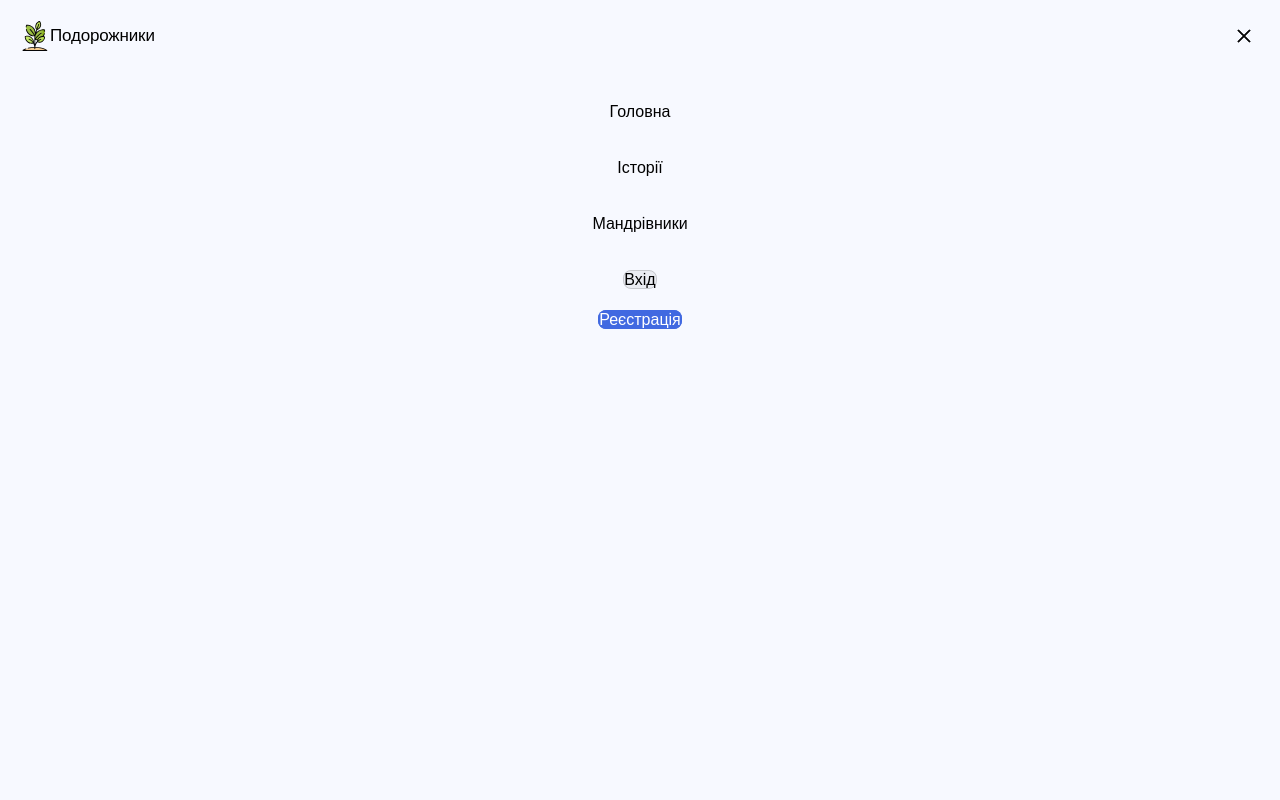
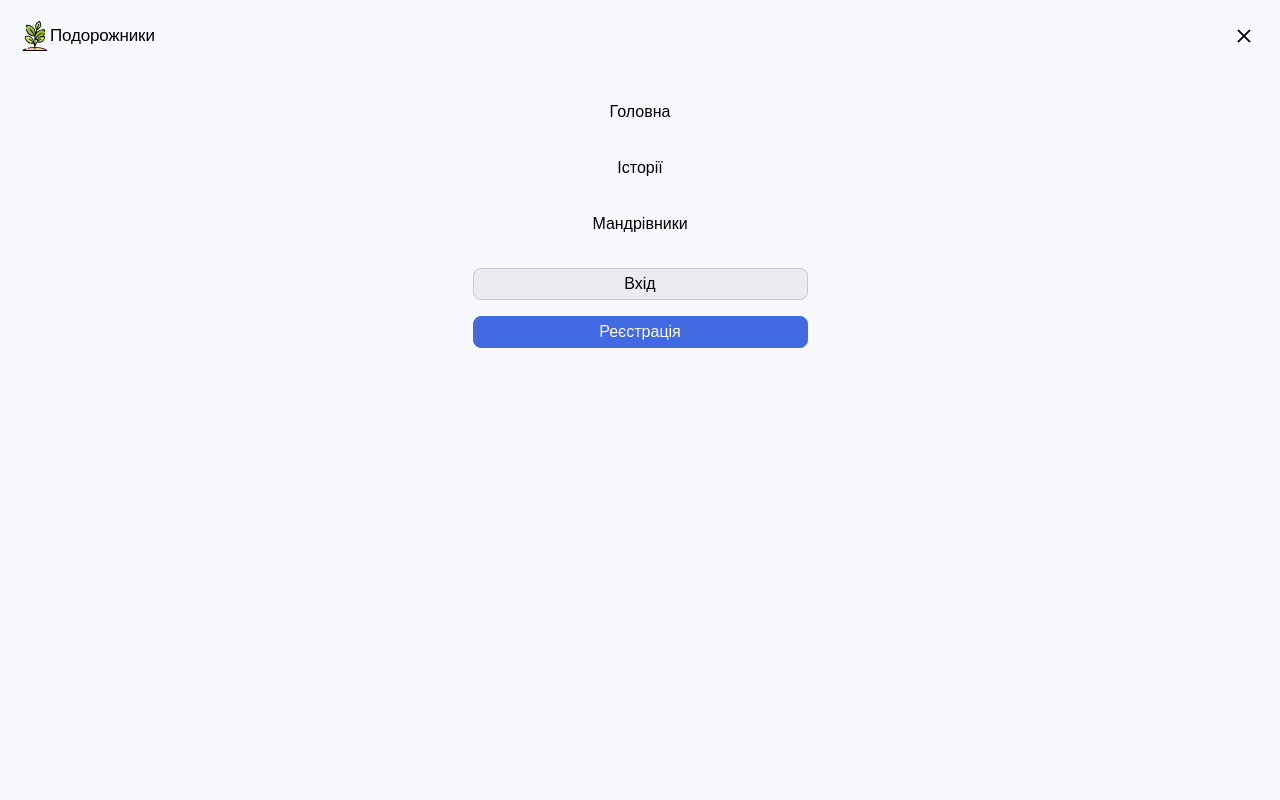
Before and after one commit to AleksPolishcuk/travellers.app_frontend, a Next.js app: page / in a window 1280 px wide. Both pictures are taken after a click on the button 972 px from the left and 36 px from the top of the page. Shown: the top 800 px of the page. Built offline with nearby package versions, Linux system fonts and the light colour scheme; no server answers; a web font is replaced by a local one.

Commit message:
Update style

```diff
--- a/app/components/AuthButtons/AuthButtons.tsx
+++ b/app/components/AuthButtons/AuthButtons.tsx
@@ -1,6 +1,6 @@
 'use client';
 
-import Link from 'next/link';
+import { useRouter } from 'next/navigation';
 import css from './AuthButtons.module.css';
 
 type AuthButtonsProps = {
@@ -14,6 +14,7 @@ export default function AuthButtons({
   headerVariant = 'white',
   onClick,
 }: AuthButtonsProps) {
+  const router = useRouter();
   const isDesktop = variant === 'desktop';
 
   const commonClass = css.authBtn;
@@ -34,29 +35,33 @@ export default function AuthButtons({
       } ${css.desktopRegisterBtn}`
     : `${commonClass} ${css.mobileRegisterBtn}`;
 
-  const handleClick = () => {
+  const handleLoginClick = () => {
     onClick?.();
+    router.push('/auth/login');
+  };
+
+  const handleRegisterClick = () => {
+    onClick?.();
+    router.push('/auth/register');
   };
 
   return (
     <ul className={css.BtnItem}>
       <li>
-        <Link
-          href="/auth/login"
+        <button
           className={loginClass}
-          onClick={handleClick}
+          onClick={handleLoginClick}
         >
           Вхід
-        </Link>
+        </button>
       </li>
       <li>
-        <Link
-          href="/auth/register"
+        <button
           className={registerClass}
-          onClick={handleClick}
+          onClick={handleRegisterClick}
         >
           Реєстрація
-        </Link>
+        </button>
       </li>
     </ul>
   );
```
